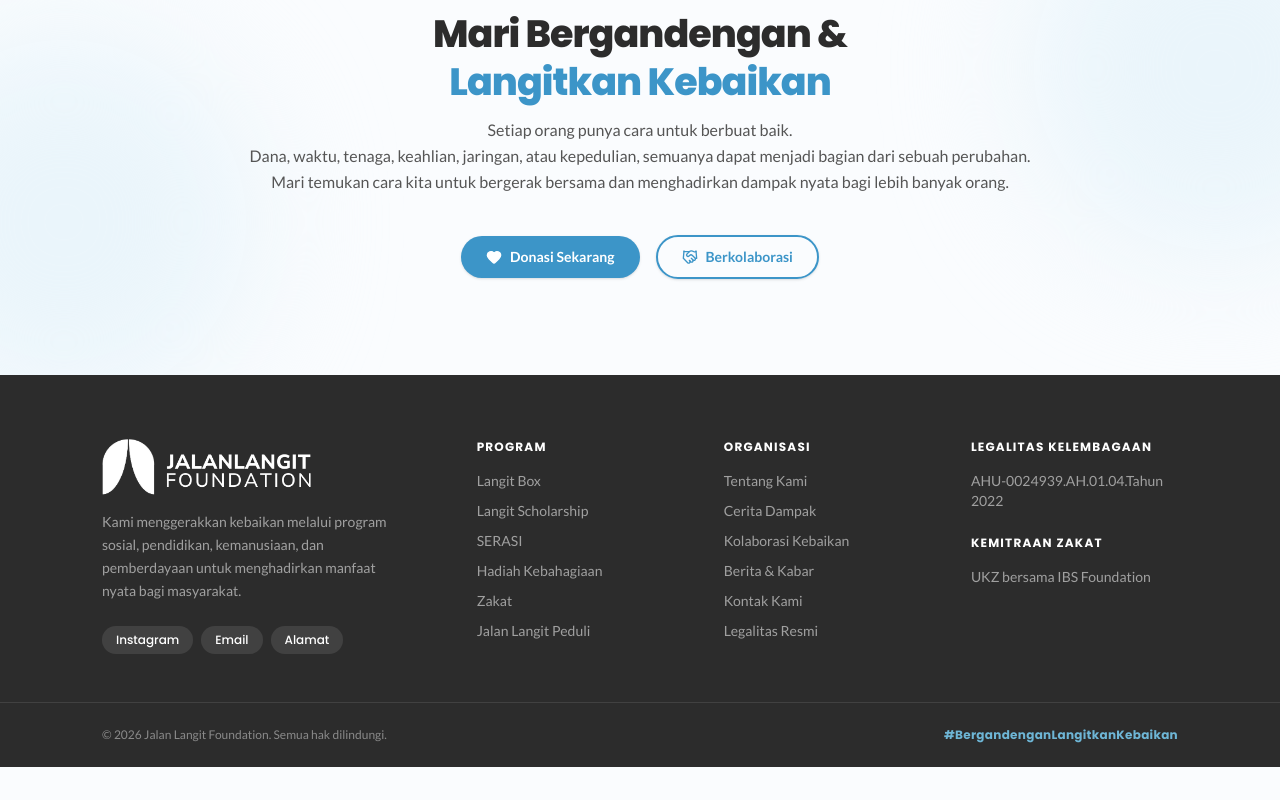
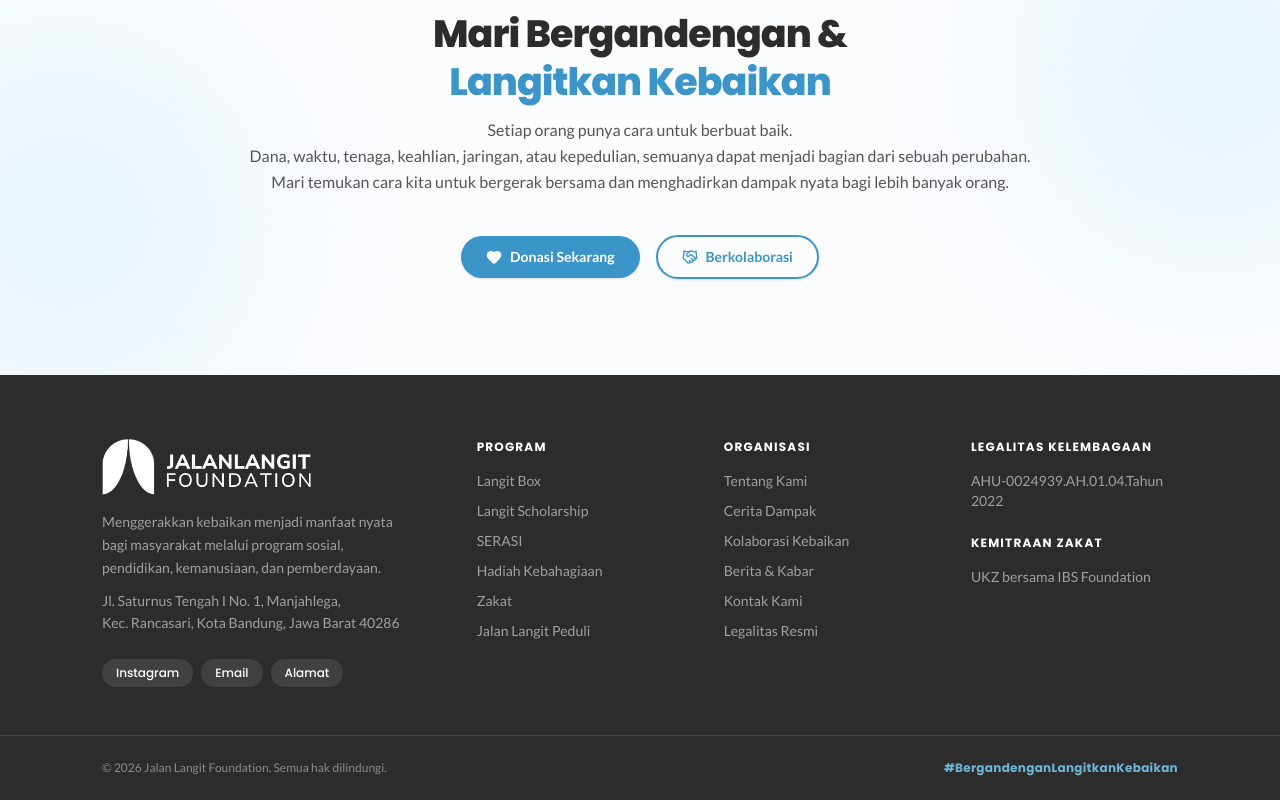
Before and after one commit to Jalan-Langit-Foundation/company-web, a Next.js app: page / in a window 1280 px wide. Shown: the part 5834-6634 px from the top of the page. Before the commit the page ends 6601 px from the top, so only its background shows below. Built offline with nearby package versions, Linux system fonts and the light colour scheme.

Commit message:
style(footer): perbarui deskripsi dan alamat serta samakan warna teks

```diff
--- a/app/layout.tsx
+++ b/app/layout.tsx
@@ -58,6 +58,11 @@ export const metadata: Metadata = {
   publisher: SITE_CONFIG.legalName,
   alternates: {
     canonical: "/",
+  },
+  formatDetection: {
+    telephone: false,
+    address: false,
+    email: false,
   },
   openGraph: {
     type: "website",
--- a/components/layout/footer.tsx
+++ b/components/layout/footer.tsx
@@ -57,9 +57,16 @@ export function Footer() {
               />
             </Link>
 
-            <p className="text-sm leading-relaxed text-[#A0A0A0] max-w-sm">
-              {SITE_CONFIG.description}
-            </p>
+            <div className="flex flex-col gap-2.5 text-sm leading-relaxed text-[#A0A0A0] max-w-sm">
+              <p className="text-sm leading-relaxed text-[#A0A0A0] m-0">
+                Menggerakkan kebaikan menjadi manfaat nyata bagi masyarakat melalui program sosial, pendidikan, kemanusiaan, dan pemberdayaan.
+              </p>
+              <p className="text-sm leading-relaxed text-[#A0A0A0] m-0 not-italic">
+                Jl. Saturnus Tengah I No. 1, Manjahlega,
+                <br />
+                Kec. Rancasari, Kota Bandung, Jawa Barat 40286
+              </p>
+            </div>
 
             {/* Social Media Pill Buttons */}
             <div className="flex flex-wrap items-center gap-2 pt-2">
--- a/lib/data/site.ts
+++ b/lib/data/site.ts
@@ -22,7 +22,7 @@ export const SITE_CONFIG = {
   contact: {
     email: "jalanlangitfoundation@gmail.com",
     address: {
-      text: "Jl. Saturnus Tengah I No.1, Manjahlega, Rancasari, Bandung 40286",
+      text: "Jl. Saturnus Tengah I No. 1, Manjahlega, Kec. Rancasari, Kota Bandung, Jawa Barat 40286",
       mapsUrl: "https://maps.app.goo.gl/bPVZ75H55M8tGzzk8",
     },
     instagram: {
```
